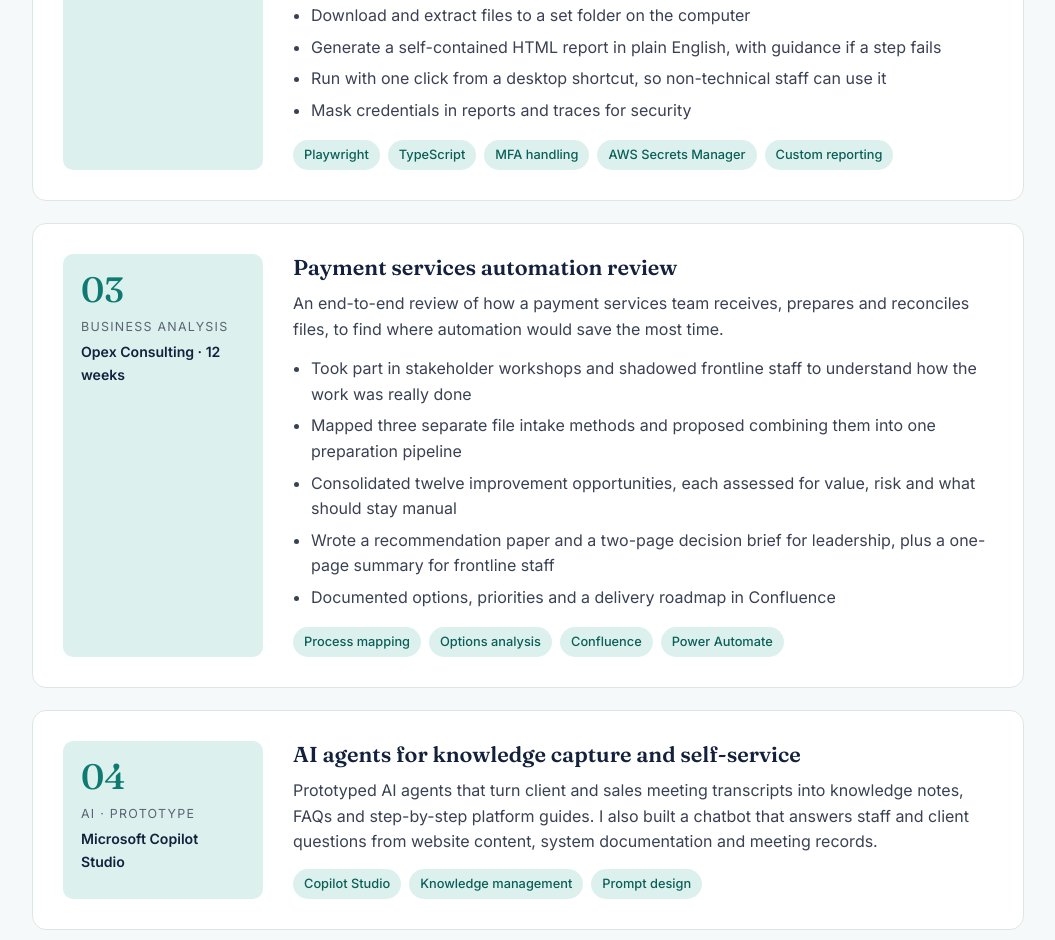
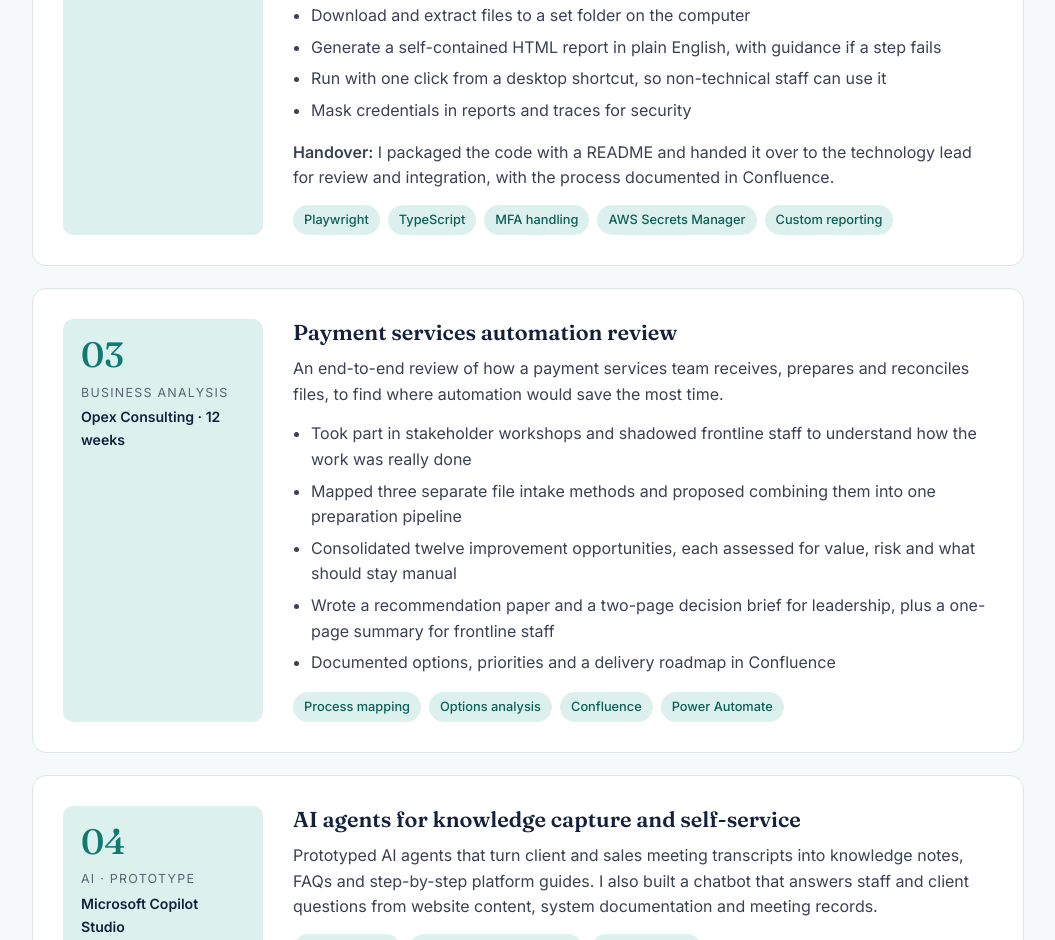
Before and after one commit to jacintakimani/jacintakimani.github.io, a plain HTML site: page index.html in a window 1280 px wide. Shown: the part 3706-4646 px from the top of the page, without its empty margins (112-1167 px from the left). Drawn offline with Linux system fonts and the light colour scheme.

Commit message:
Add files via upload

```diff
--- a/index.html
+++ b/index.html
@@ -274,6 +274,7 @@
             <li>Run with one click from a desktop shortcut, so non-technical staff can use it</li>
             <li>Mask credentials in reports and traces for security</li>
           </ul>
+          <p><strong>Handover:</strong> I packaged the code with a README and handed it over to the technology lead for review and integration, with the process documented in Confluence.</p>
           <div class="tags"><span class="tag">Playwright</span><span class="tag">TypeScript</span><span class="tag">MFA handling</span><span class="tag">AWS Secrets Manager</span><span class="tag">Custom reporting</span></div>
         </div>
       </article>
```
